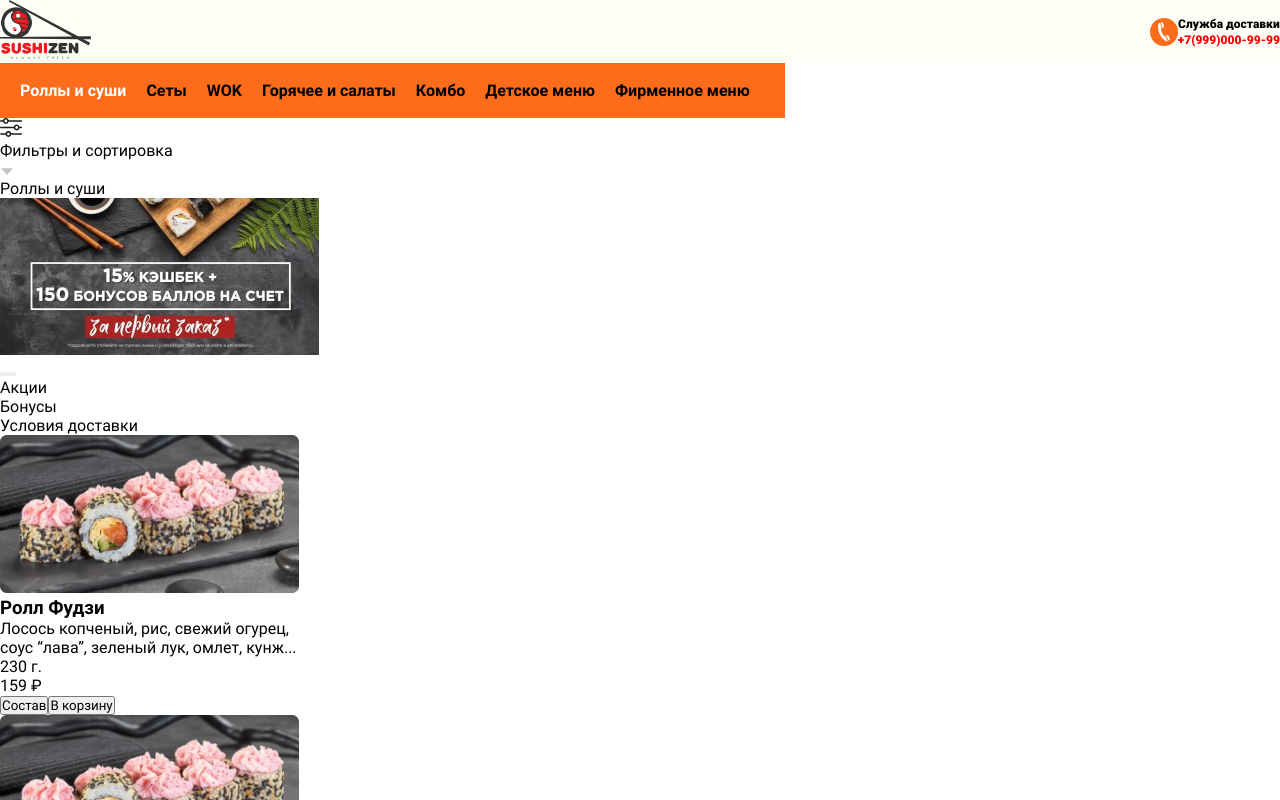
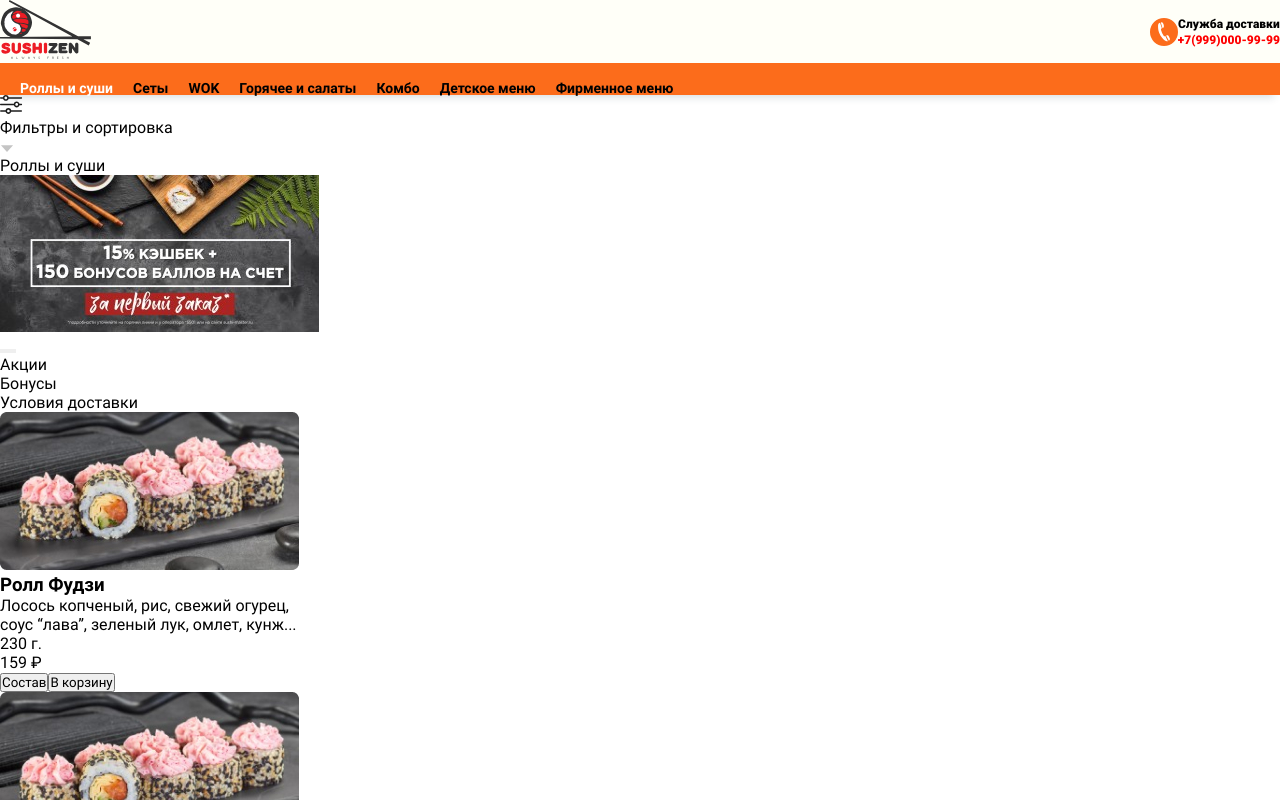
Before and after one commit to vv-tomilin/react_sushi, a React (Create React App) app: page / in a window 1280 px wide. Shown: the top 800 px of the page. Built offline with nearby package versions, Linux system fonts and the light colour scheme.

Commit message:
Commit 7.1 (добавил тень, частично исправил баг с отступом снизу)

```diff
--- a/src/scss/components_styles/_categories.scss
+++ b/src/scss/components_styles/_categories.scss
@@ -1,6 +1,8 @@
 @import '../variables';
 
 .categories {
+
+    box-shadow: 0px 8px 9px -6px rgba(34, 60, 80, 0.18);
 
     @media (max-width: $tablet-width) {
         overflow-x: scroll;
@@ -8,8 +10,10 @@
 
         &::-webkit-scrollbar {
             width: 0;
+        }
     }
-    }
+
+    background-color: $additional_color_bg_font;
 
     &__list {
         display: flex;
@@ -17,15 +21,16 @@
         justify-content: flex-start;
 
         padding-top: 18px;
-        padding-bottom: 18px;
+
         width: max-content;
-
-        background-color: $additional_color_bg_font;
     }
 
     &__list-item {
+
         margin-left: 20px;
 
+        font-size: 14px;
+        line-height: 14px;
         font-weight: 700;
 
         &:last-child {
--- a/src/scss/components_styles/_header.scss
+++ b/src/scss/components_styles/_header.scss
@@ -1,7 +1,7 @@
 @import '../_variables';
 
 .header {
-    width: 100vw;
+    width: 100%;
     height: min-content;
     text-align: center;
 
```
Also changed, not shown: 1 other file (tests, documents, lock files or other folders).
